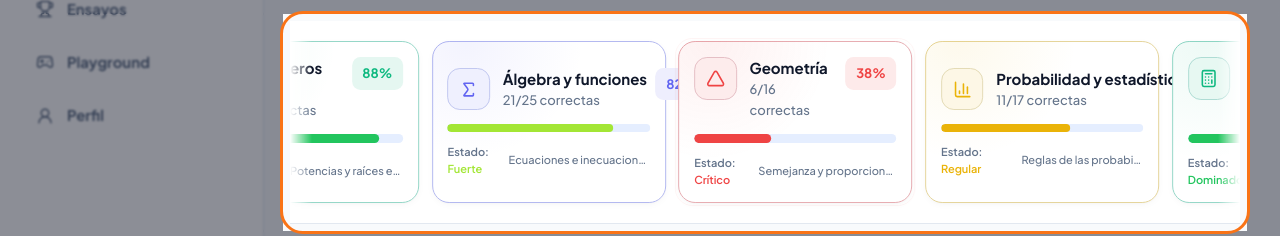
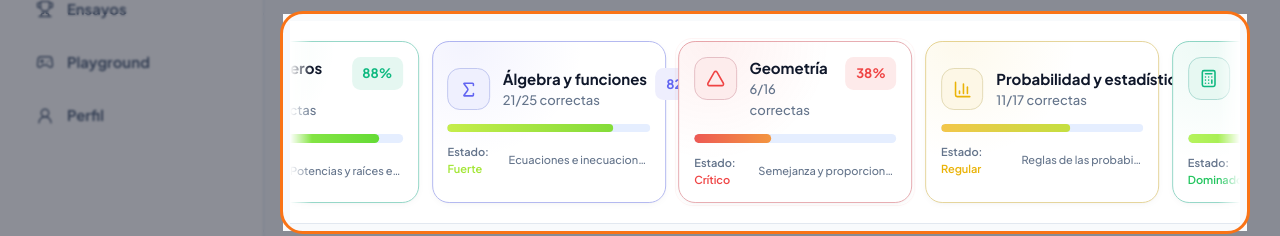
Before and after one commit to sebinsebon/paessed.cl, a Next.js app: page /app/inicio in a window 1280 px wide. Shown: the part 232-468 px from the top of the page. Built offline with nearby package versions, Linux system fonts and the light colour scheme.

Commit message:
fix: restaurar degradado de progreso del carrusel
Conservar etiquetas de estado en color sólido y aplicar el degradado únicamente a la barra del carrusel.

```diff
--- a/components/dashboard.tsx
+++ b/components/dashboard.tsx
@@ -125,6 +125,17 @@ function carouselMasteryColor(percentage: number) {
   return "#ef4444";
 }
 
+
+/** Restores the original carousel gradient on the progress bar only. */
+function carouselProgressGradient(percentage: number) {
+  const pct = Math.max(0, Math.min(100, percentage));
+  if (pct >= 85) return "linear-gradient(90deg, #b6f35c, #64db35)";
+  if (pct >= 75) return "linear-gradient(90deg, #c6ed4b, #83dc39)";
+  if (pct >= 60) return "linear-gradient(90deg, #f3c64a, #c4df40)";
+  if (pct >= 40) return "linear-gradient(90deg, #f6a34a, #ebca42)";
+  return "linear-gradient(90deg, #ed5954, #f3953f)";
+}
+
 function MasteryBadge({ state }: { state: MasteryState }) {
   const item = MASTERY[state];
   return (
@@ -186,11 +197,11 @@ function DomainCard({ axis, onOpen, mobile = false, duplicate = false }: { axis:
       </div>
       <div className="mt-3 h-2 overflow-hidden rounded-full progress-track">
         <motion.div
-          className="h-full rounded-full"
+          className="progress-fill h-full rounded-full"
           initial={{ width: 0 }}
           animate={{ width: `${axis.percentage}%` }}
           transition={{ duration: .8, delay: .12, ease: [.22, 1, .36, 1] }}
-          style={{ backgroundColor: progressColor }}
+          style={{ background: carouselProgressGradient(axis.percentage) }}
         />
       </div>
       <div className="mt-2.5 flex items-center justify-between gap-3 text-[11px] leading-4">
```
